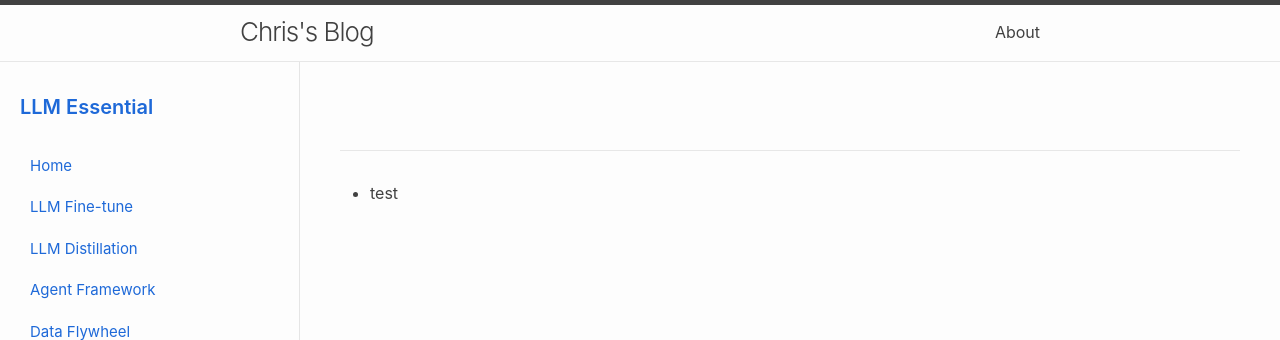
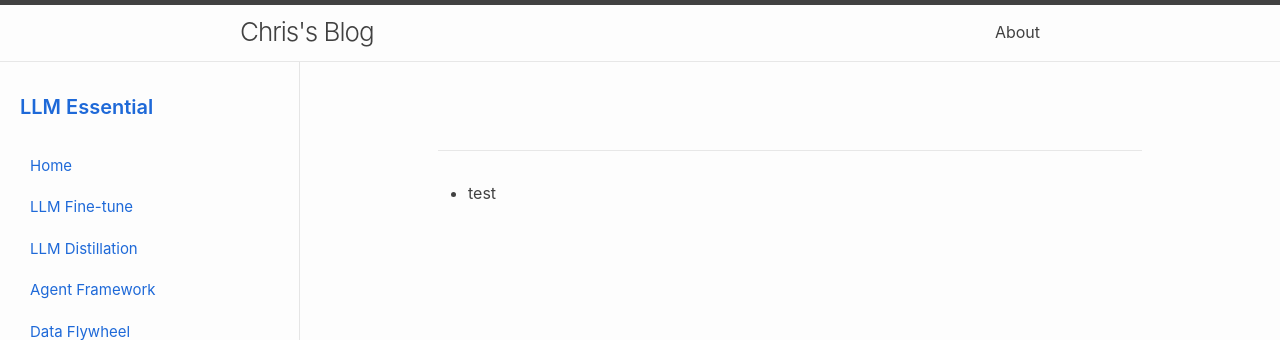
Before and after one commit to ChrisZhu2050/chriszhu2050.github.io, a Jekyll site: the page built from portfolio.md, in a window 1280 px wide. Shown: the top 340 px of the page. Built offline with Jekyll 4.4.1, drawn with Linux system fonts in a browser that asks for light colours; nearby versions of some CDN libraries; our own code applies the rules of GitHub Pages for plain Markdown files.

Commit message:
Update _base.scss

```diff
--- a/_sass/minima/_base.scss
+++ b/_sass/minima/_base.scss
@@ -340,7 +340,7 @@ table {
 }
 
 .content-wrapper {
-  width: min(100%, 1100px);
+  width: min(80%, 1100px);
   margin-left: auto;
   margin-right: auto;
 
```
